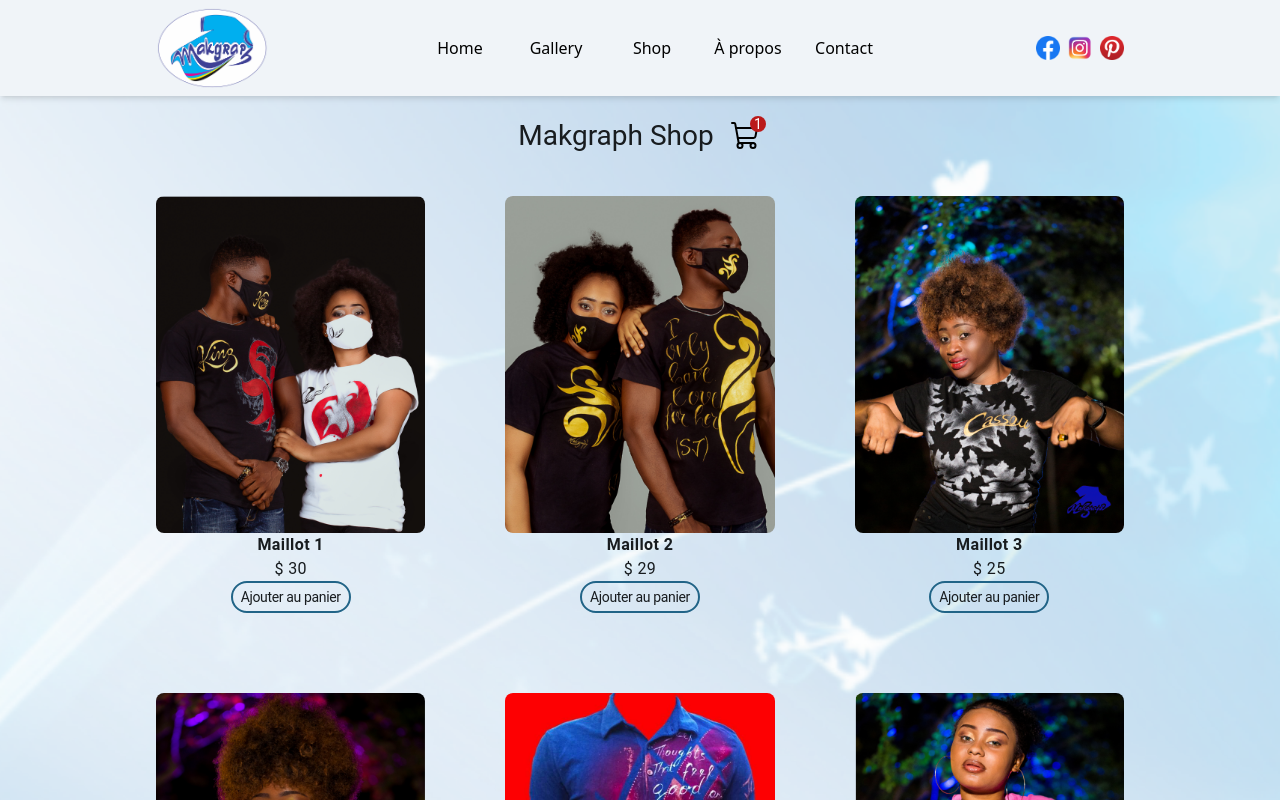
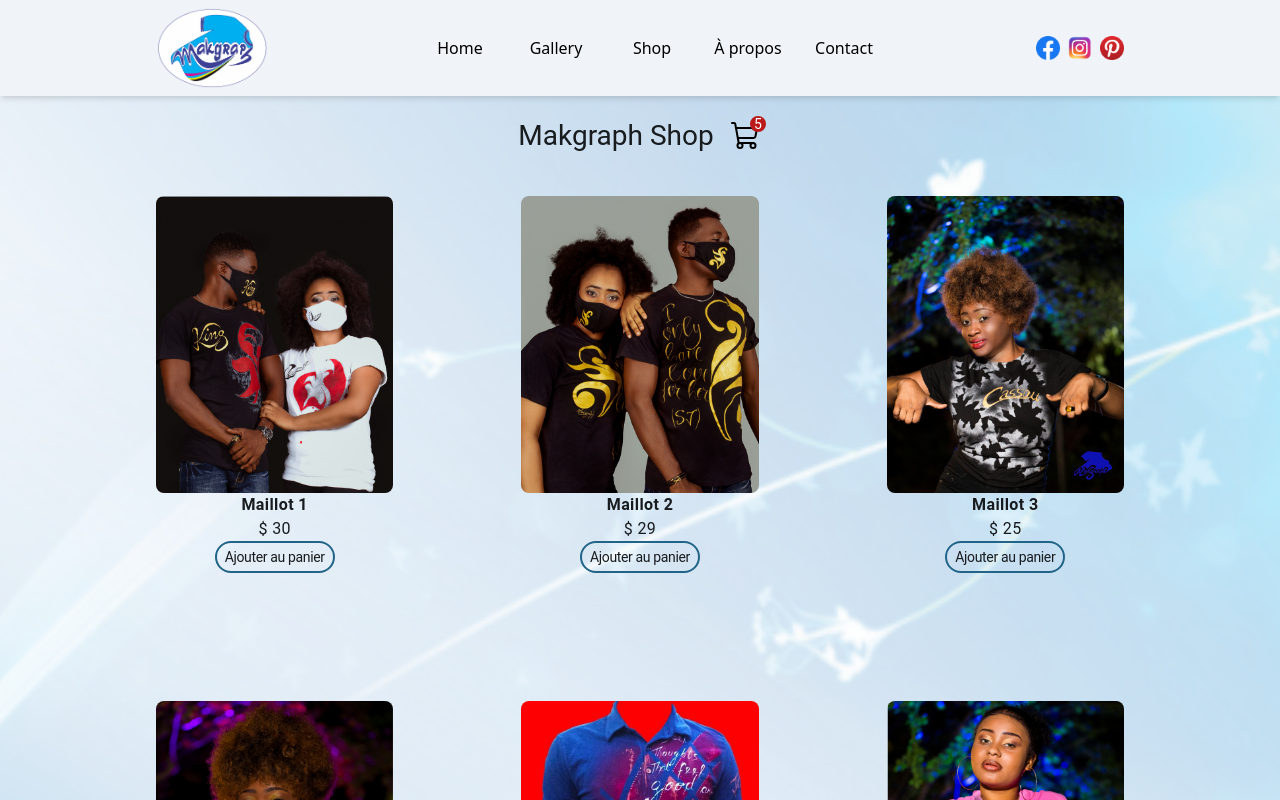
Before and after one commit to Makgraph/makgraph_website, a React (Vite) app: page / in a window 1280 px wide. Shown: the top 800 px of the page. Built offline with nearby package versions, Linux system fonts and the light colour scheme.

Commit message:
no comment

```diff
--- a/src/components/shop/Cart.jsx
+++ b/src/components/shop/Cart.jsx
@@ -42,7 +42,6 @@ const Cart = () => {
       ) : (
         <div className="m-20">
           <h1 className="text-[18px] md:text-[32px]">
-            {" "}
             Votre Panier est vide !
           </h1>
         </div>
--- a/src/components/shop/CartItem.jsx
+++ b/src/components/shop/CartItem.jsx
@@ -7,7 +7,7 @@ const CartItem = (props) => {
     useContext(ShopContext);
 
   return (
-    <div className=" w-[100%] md:w-[550px]  h-[100%] md:h-[150px] flex items-center shadow-[0_3px_15px_rgba(0,0,0,0.3)] rounded-[25px] px-3 py-2 m-3 md:m-[30px]">
+    <div className=" w-[100%] md:w-[550px] h-[100%] md:h-[150px] flex items-center shadow-[0_3px_15px_rgba(0,0,0,0.3)] rounded-[25px] px-3 py-2 m-3 md:m-[30px]">
       <img src={productImage} className="w-[105px] rounded-[20px]" />
       <div className="w-[100%] ">
         <h5 className="m-4">
--- a/src/components/shop/NavBarShop.jsx
+++ b/src/components/shop/NavBarShop.jsx
@@ -1,8 +1,15 @@
-import React from "react";
+import React, { useContext } from "react";
 import { Link } from "react-router-dom";
 import { ShoppingCart } from "phosphor-react";
+import { ShopContext } from "../../context/ShopContext";
+// import Product from "./Product";
 
-const NavBarShop = () => {
+const NavBarShop = (props) => {
+  // const { id, productName, price, productImage } = props.data;
+  // const { cartItems } = useContext(ShopContext);
+
+  // const cartItemsAmount = cartItems[id];
+
   return (
     <div className="w-[100%] h-20 flex justify-center items-center">
       <div className="flex gap-4 items-center">
@@ -13,7 +20,7 @@ const NavBarShop = () => {
           <div className="relative">
             <div className="bg-error absolute h-4 w-4 rounded-[50%] -right-1 -top-1">
               <h6 className="text-white  flex justify-center items-center">
-                1
+                5
               </h6>
             </div>
             <ShoppingCart size={32} />
--- a/src/components/shop/Product.jsx
+++ b/src/components/shop/Product.jsx
@@ -20,7 +20,7 @@ const Product = (props) => {
           onClick={() => addToCart(id)}
         >
           <h6 className="text-xs md:text-sm hover:text-white ">
-            Ajouter au panier {cartItemsAmount > 0 && <>({cartItemsAmount})</>}{" "}
+            Ajouter au panier {cartItemsAmount > 0 && <>({cartItemsAmount})</>}
           </h6>
         </button>
       </div>
--- a/src/components/shop/ShopScreen.jsx
+++ b/src/components/shop/ShopScreen.jsx
@@ -5,7 +5,7 @@ import Product from "./Product";
 const ShopScreen = () => {
   return (
     <div>
-      <div className=" p-screen  py-4 md:py-5 gap-10 md:gap-20  items-center justify-center sm:grid sm:grid-cols-3 grid grid-cols-2">
+      <div className=" p-screen  py-4 md:py-5 gap-10 md:gap-32  items-center justify-center sm:grid sm:grid-cols-3 grid grid-cols-2">
         {PRODUCTS.map((product) => (
           <Product data={product} />
         ))}
```
